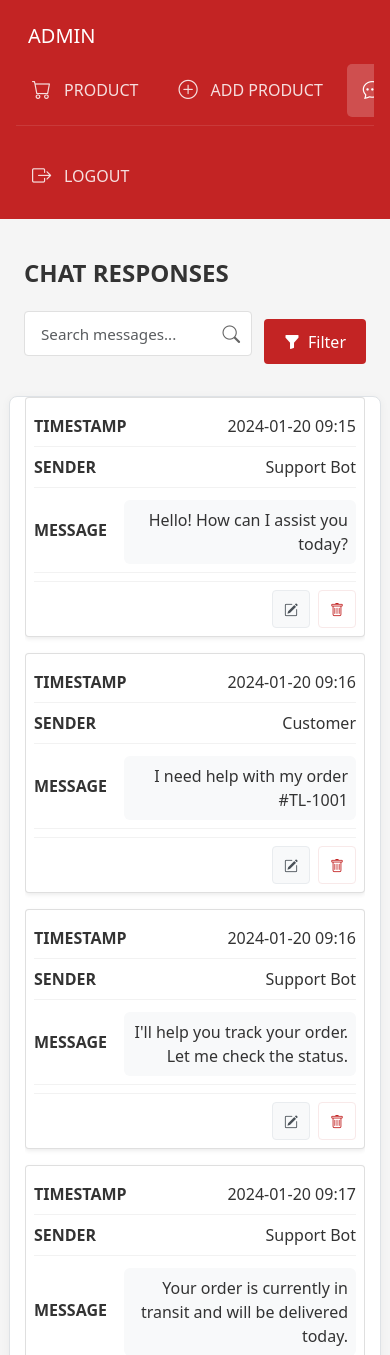
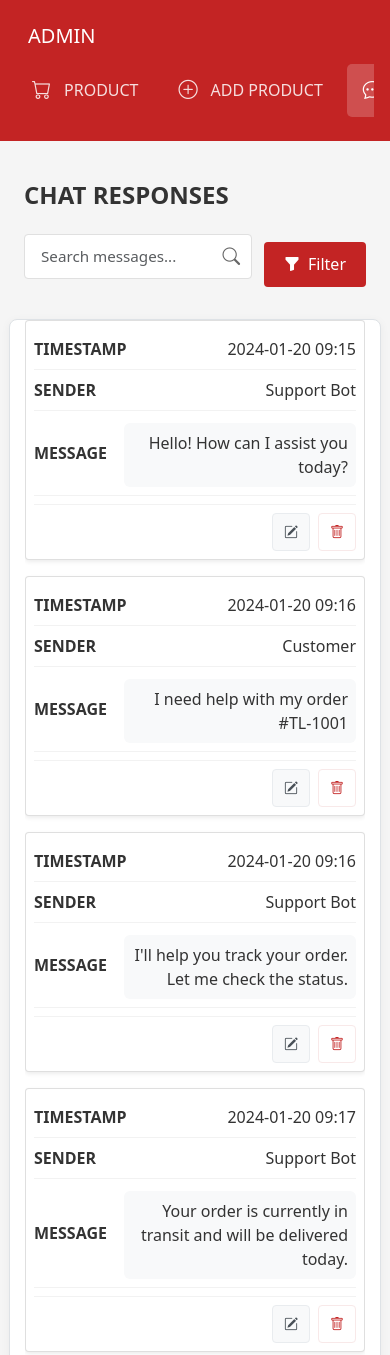
Before and after one commit to akosikhada/TOUCHFIND, a PHP site: page /chatbot.php in a window 390 px wide. Shown: the top 1355 px of the page. Run offline with PHP 8.4, Linux system fonts and the light colour scheme; some libraries are stand-ins or nearby versions.

Commit message:
feat: update

```diff
--- a/new-progress/admin/css/admin.css
+++ b/new-progress/admin/css/admin.css
@@ -210,6 +210,7 @@ body.admin-login {
 	background-color: #f5f5f5;
 	color: #333;
 	overflow-x: hidden;
+	display: flex;
 }
 
 /* Sidebar */
@@ -217,9 +218,15 @@ body.admin-login {
 	width: 270px;
 	background-color: #c32424;
 	min-height: 100vh;
+	height: 100vh;
 	padding: 1.5rem 1rem;
 	display: flex;
 	flex-direction: column;
+	position: fixed;
+	left: 0;
+	top: 0;
+	overflow-y: auto;
+	z-index: 1000;
 }
 
 .admin-brand {
@@ -288,6 +295,9 @@ body.admin-login {
 	flex: 1;
 	background-color: #f5f5f5;
 	overflow-x: hidden;
+	margin-left: 270px;
+	width: calc(100% - 270px);
+	min-height: 100vh;
 }
 
 .admin-page-title {
@@ -581,6 +591,11 @@ td.action-buttons:after {
 		width: 220px;
 	}
 
+	.admin-main {
+		margin-left: 220px;
+		width: calc(100% - 220px);
+	}
+
 	.search-box {
 		width: 200px;
 	}
@@ -596,7 +611,11 @@ td.action-buttons:after {
 	.admin-sidebar {
 		width: 100%;
 		min-height: auto;
+		height: auto;
 		padding: 1rem;
+		position: relative;
+		left: auto;
+		top: auto;
 	}
 
 	.admin-nav {
@@ -613,6 +632,10 @@ td.action-buttons:after {
 		flex-shrink: 0;
 	}
 
+	.admin-logout {
+		display: none; /* Hide logout on mobile as it's shown in horizontal nav */
+	}
+
 	.admin-brand {
 		margin-bottom: 1rem !important;
 	}
@@ -624,6 +647,7 @@ td.action-buttons:after {
 	.admin-main {
 		padding-top: 1rem;
 		width: 100%;
+		margin-left: 0;
 		overflow-x: hidden;
 	}
 
```
